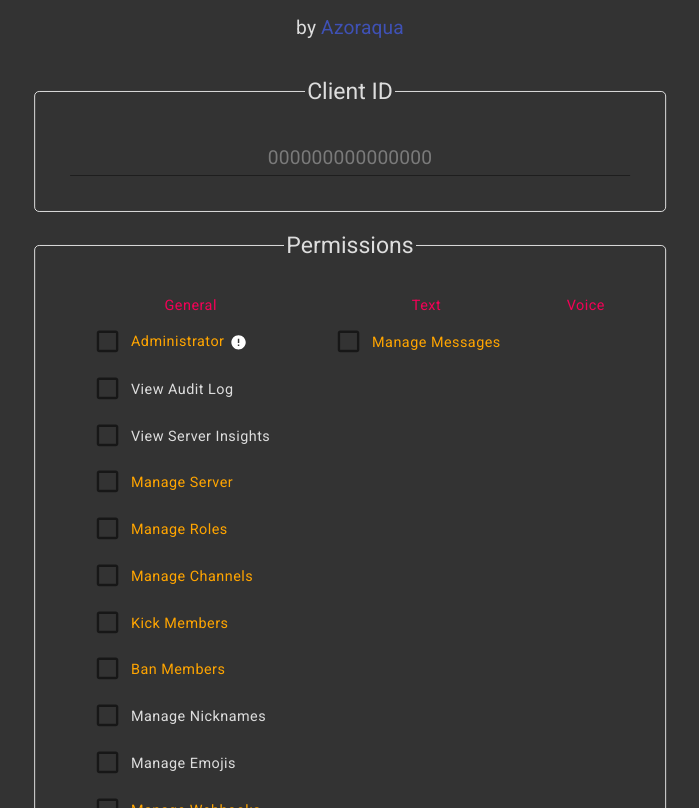
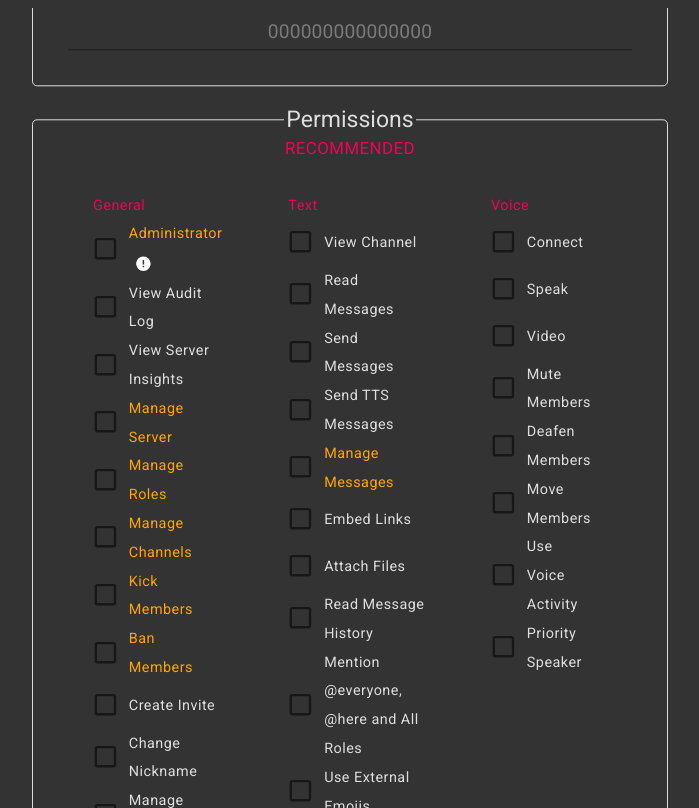
Before and after one commit to Azoraqua/discord-bot-inviter, a React (Create React App) app: page / in a window 1280 px wide. Shown: the whole page, without its empty margins (298-997 px from the left). Built offline with nearby package versions, Linux system fonts and the light colour scheme.

Commit message:
Updated.
Signed-off-by: Ronald Bunk <me@azoraqua.com>

```diff
--- a/src/App.js
+++ b/src/App.js
@@ -27,16 +27,52 @@ function App() {
             {id: 'p_manage_channels', name: 'Manage Channels', permission: 0x10, tfa: true},
             {id: 'p_kick_members', name: 'Kick Members', permission: 0x2, tfa: true},
             {id: 'p_ban_members', name: 'Ban Members', permission: 0x4, tfa: true},
+            {id: 'p_invite', name: 'Create Invite', permission: 0x1},
+            {id: 'p_nickname', name: 'Change Nickname', permission: 0x4000000},
             {id: 'p_manage_nicknames', name: 'Manage Nicknames', permission: 0x8000000},
             {id: 'p_manage_emojis', name: 'Manage Emojis', permission: 0x40000000},
             {id: 'p_manage_webhooks', name: 'Manage Webhooks', permission: 0x20000000, tfa: true},
         ],
 
         text: [
+            {id: 'p_view', name: 'View Channel', permission: 0x400},
+            {id: 'p_read_message', name: 'Read Messages', permission: 0x400},
+            {id: 'p_send_message', name: 'Send Messages', permission: 0x800},
+            {id: 'p_send_tts_message', name: 'Send TTS Messages', permission: 0x1000},
             {id: 'p_manage_messages', name: 'Manage Messages', permission: 0x2000, tfa: true},
+            {id: 'p_embed_links', name: 'Embed Links', permission: 0x4000},
+            {id: 'p_attach_files', name: 'Attach Files', permission: 0x8000},
+            {id: 'p_message_history', name: 'Read Message History', permission: 0x10000},
+            {id: 'p_mention_all', name: 'Mention @everyone, @here and All Roles', permission: 0x20000},
+            {id: 'p_external_emojis', name: 'Use External Emojis', permission: 0x40000},
+            {id: 'p_add_reactions', name: 'Add Reactions', permission: 0x40},
         ],
 
-        voice: []
+        voice: [
+            {id: 'p_connect', name: 'Connect', permission: 0x100000},
+            {id: 'p_speak', name: 'Speak', permission: 0x200000},
+            {id: 'p_video', name: 'Video', permission: 0x200},
+            {id: 'p_mute', name: 'Mute Members', permission: 0x400000},
+            {id: 'p_deafen', name: 'Deafen Members', permission: 0x800000},
+            {id: 'p_move', name: 'Move Members', permission: 0x1000000},
+            {id: 'p_voice_activity', name: 'Use Voice Activity', permission: 0x2000000},
+            {id: 'p_priority_speaker', name: 'Priority Speaker', permission: 0x100},
+        ]
+    };
+    const RECOMMENDED_PERMISSIONS = {
+        general: [
+            {id: 'p_manage_channels', name: 'Manage Channels', permission: 0x10, tfa: true},
+            {id: 'p_kick_members', name: 'Kick Members', permission: 0x2, tfa: true},
+            {id: 'p_ban_members', name: 'Ban Members', permission: 0x4, tfa: true},
+        ],
+        text: [
+            {id: 'p_view', name: 'View Channel', permission: 0x400},
+            {id: 'p_read_message', name: 'Read Messages', permission: 0x400},
+            {id: 'p_send_message', name: 'Send Messages', permission: 0x800},
+            {id: 'p_manage_messages', name: 'Manage Messages', permission: 0x2000, tfa: true},
+            {id: 'p_message_history', name: 'Read Message History', permission: 0x10000},
+            {id: 'p_add_reactions', name: 'Add Reactions', permission: 0x40},
+        ]
     };
 
     function internalize(name) {
@@ -44,17 +80,13 @@ function App() {
     }
 
     function calculatePermissions() {
-        let permissions = 0;
-        const options = [...document.querySelectorAll('.p-option')];
+        return -1;
+    }
 
-        options.forEach(o => {
-            const c = o.children[0].children[0];
-            const permission = PERMISSIONS.flat().find(p => p.id === c.id);
-
-            permissions |= permission.permission;
+    function selectRecommended() {
+        [...RECOMMENDED_PERMISSIONS['general'], ...RECOMMENDED_PERMISSIONS['text']].forEach(p => {
+           document.getElementById(internalize(p.id)).click();
         });
-
-        return permissions;
     }
 
     function handleSubmit(e) {
@@ -97,13 +129,18 @@ function App() {
                         </fieldset>
 
                         <fieldset style={{
-                            textAlign: "center",
                             marginTop: '20px',
-                            display: "flex",
-                            justifyContent: "space-between"
+
                         }}>
-                            <legend>Permissions</legend>
+                            <legend style={{textAlign: 'center'}}>
+                                Permissions
+                            </legend>
 
+                            <div style={{ textAlign: "center", marginTop: '-40px' }}>
+                                <Button color={"secondary"} onClick={e => selectRecommended()}>Recommended</Button>
+                            </div>
+
+                            <div style={{ display: 'flex', marginTop: '25px'}}>
                                 <FormGroup style={{margin: '0 25px'}}>
                                     <Typography variant={"caption"} color={"secondary"}>General</Typography>
 
@@ -114,7 +151,9 @@ function App() {
                                                                              name={`${internalize(p.id)}`}
                                                                              data-permission={`${p.permission}`}
                                                                              className={'p-option'}/>}
-                                                      label={<Typography variant={"caption"}>{p.name}{p.critical ? <Badge style={{ color: '#fff', transform: 'scale(0.60)'}} title={'Be careful when granting this permission because it will grant all permissions to the Discord Bot.'}><ErrorIcon /></Badge> : ''}</Typography>}
+                                                          label={<Typography variant={"caption"}>{p.name}{p.critical ?
+                                                              <Badge style={{color: '#fff', transform: 'scale(0.60)'}}
+                                                                     title={'Be careful when granting this permission because it will grant all permissions to the Discord Bot.'}><ErrorIcon/></Badge> : ''}</Typography>}
                                         />
                                     ))}
                                 </FormGroup>
@@ -148,6 +187,7 @@ function App() {
                                         />
                                     ))}
                                 </FormGroup>
+                            </div>
                         </fieldset>
 
                         <FormGroup style={{marginTop: '30px', marginBottom: '50px'}}>
```
Lines whose indentation alone changed are shown as unchanged.
